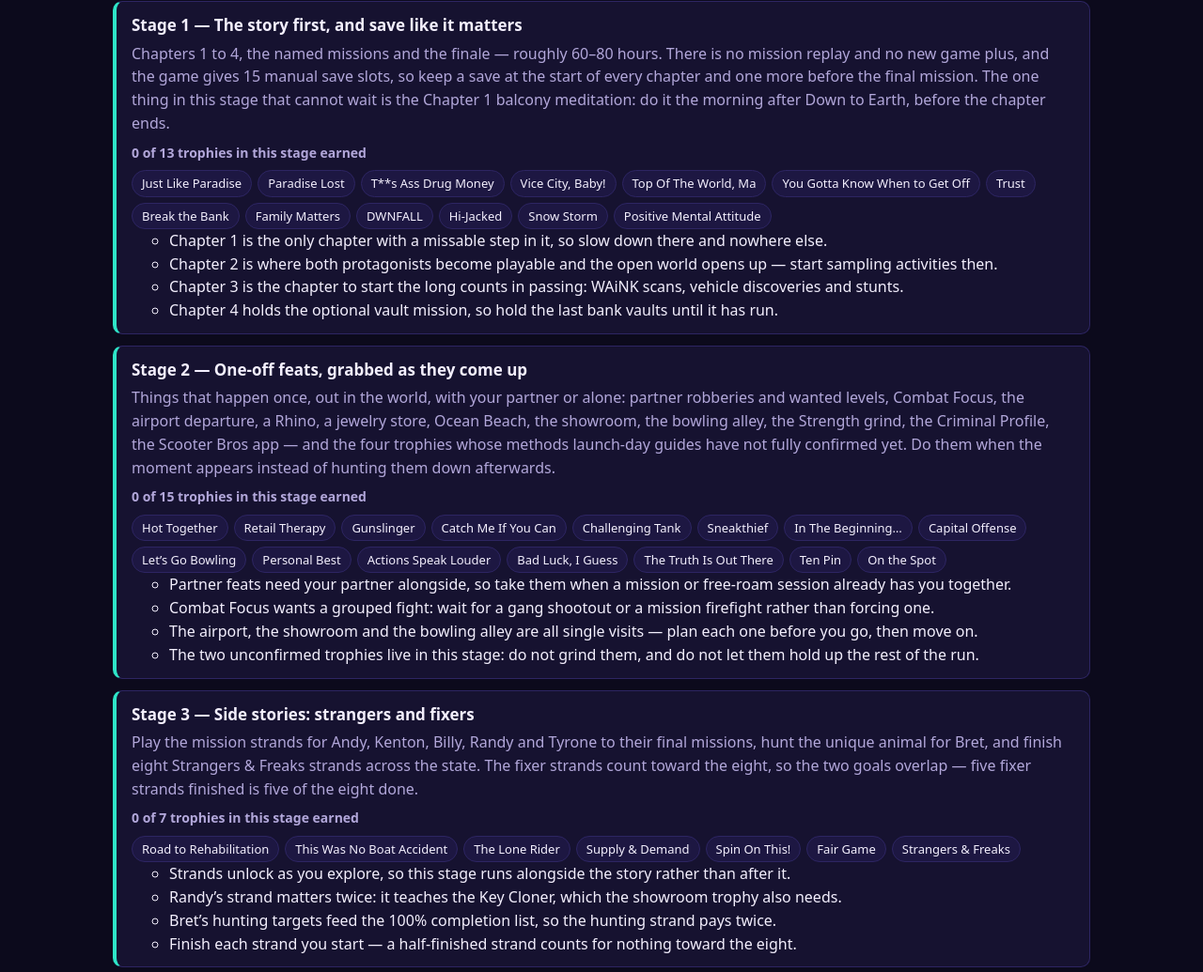
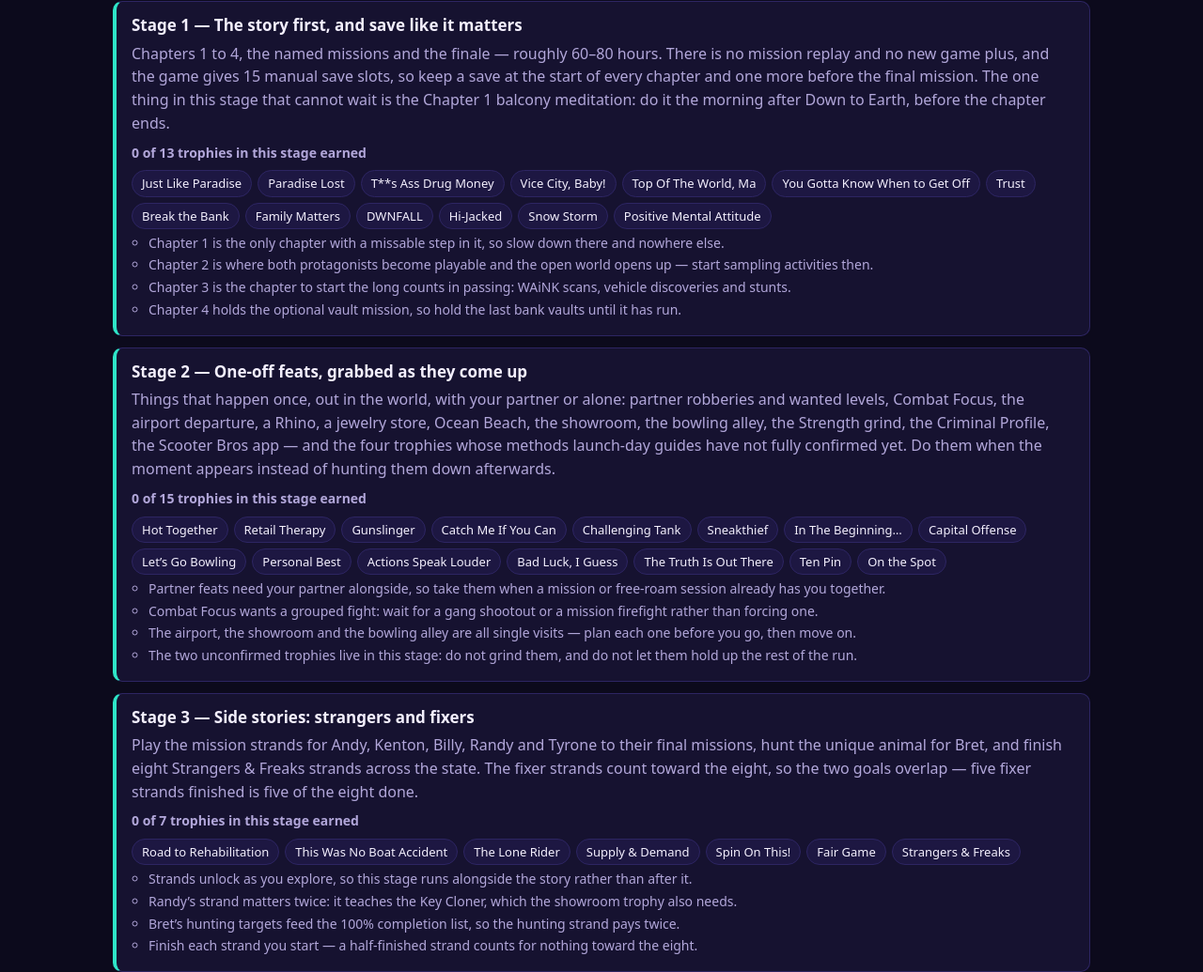
Before and after one commit to cashbags/makefun-gta6-trophy-guide-01, a plain HTML site: page app/index.html in a window 1280 px wide. Shown: the part 706-1741 px from the top of the page at 94% size. Drawn offline with Linux system fonts and the light colour scheme.

Commit message:
Add app/style.css

```diff
--- a/app/style.css
+++ b/app/style.css
@@ -174,6 +174,17 @@ h2 {
   font-size: 14px;
   font-weight: 700;
   color: var(--teal);
+}
+
+.stageNotes {
+  margin: 4px 0 4px 18px;
+  padding: 0;
+  color: var(--muted);
+  font-size: 14px;
+}
+
+.stageNotes li {
+  margin: 2px 0;
 }
 
 .chips {
```
